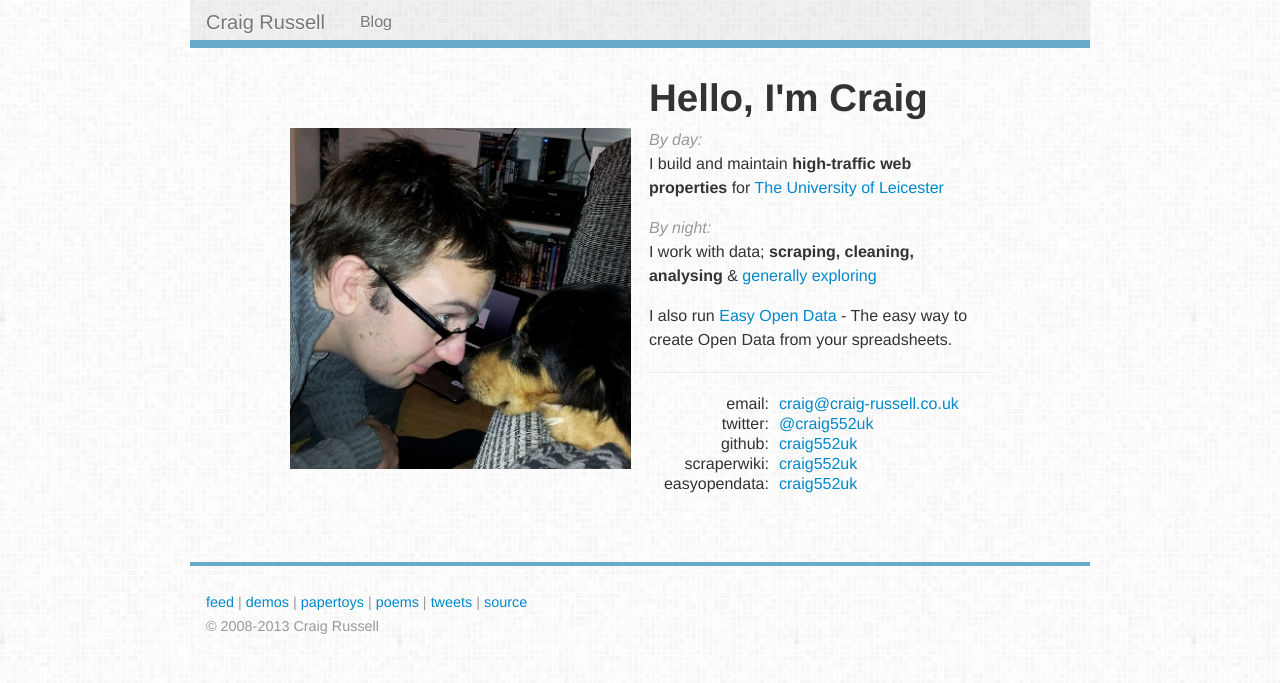
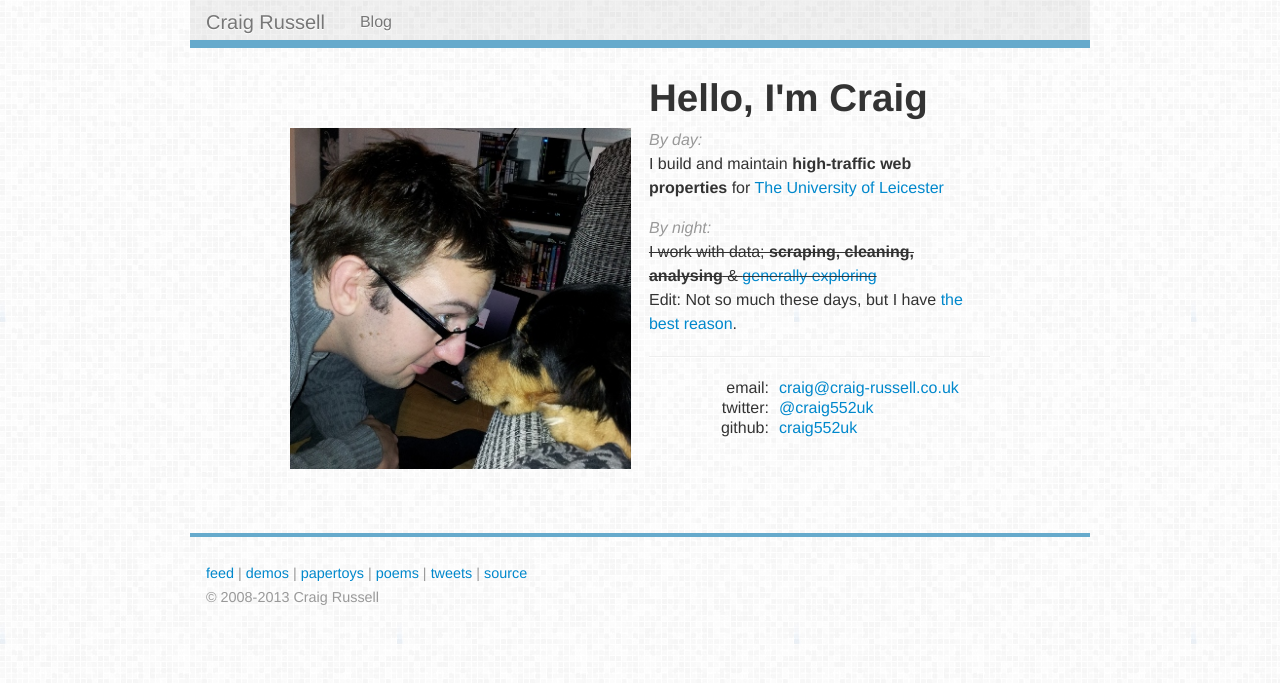
Before and after one commit to craig552uk/craig552uk.github.com, a Jekyll site: the page built from index.html, in a window 1280 px wide. Shown: the top 683 px of the page. Built offline with Jekyll 4.4.1, drawn with Linux system fonts in a browser that asks for light colours; nearby versions of some CDN libraries; library files that are not in the unit come from our copies; Markdown is read by kramdown in place of the engine named in the settings.

Commit message:
Edited contact details

```diff
--- a/index.html
+++ b/index.html
@@ -28,14 +28,10 @@ description: Web developer for The University of Leicester. Open Data, Web Scrap
 
       <p>
         <em class="muted">By night:</em><br>
-        I work with data;
+        <del>I work with data;
         <b>scraping, cleaning, analysing</b>
-        & <a href="/blog">generally exploring</a>
-      </p>
-
-      <p>
-        I also run <a href="http://easyopendata.com">Easy Open Data</a> - The easy way to create Open Data from your spreadsheets.
-      </p>
+        & <a href="/blog">generally exploring</a></del><br>
+        Edit: Not so much these days, but I have <a href="https://twitter.com/craig552uk/status/462250725603414016">the best reason</a>.      </p>
 
       <hr>
 
@@ -46,10 +42,6 @@ description: Web developer for The University of Leicester. Open Data, Web Scrap
         <dd><a rel="me" href="https://twitter.com/craig552uk">@craig552uk</a></dd>
         <dt>github:</dt>
         <dd><a rel="me" href="http://github.com/craig552uk">craig552uk</a></dd>
-        <dt>scraperwiki:</dt>
-        <dd><a rel="me" href="http://scraperwiki.com/profiles/craig552uk/">craig552uk</a></dd>
-        <dt>easyopendata:</dt>
-        <dd><a rel="me" href="http://easyopendata.com/craig552uk">craig552uk</a></dd>
       </dl>
     </div>
   </div>
```
